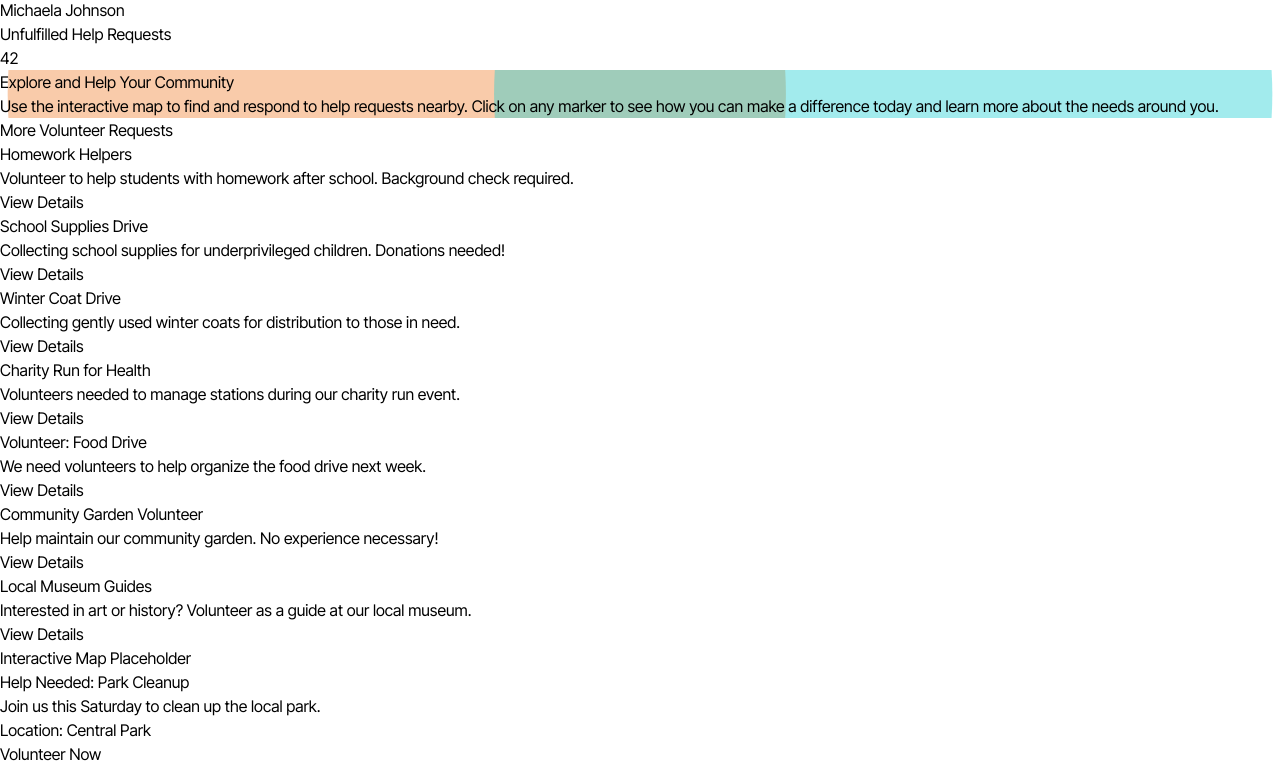
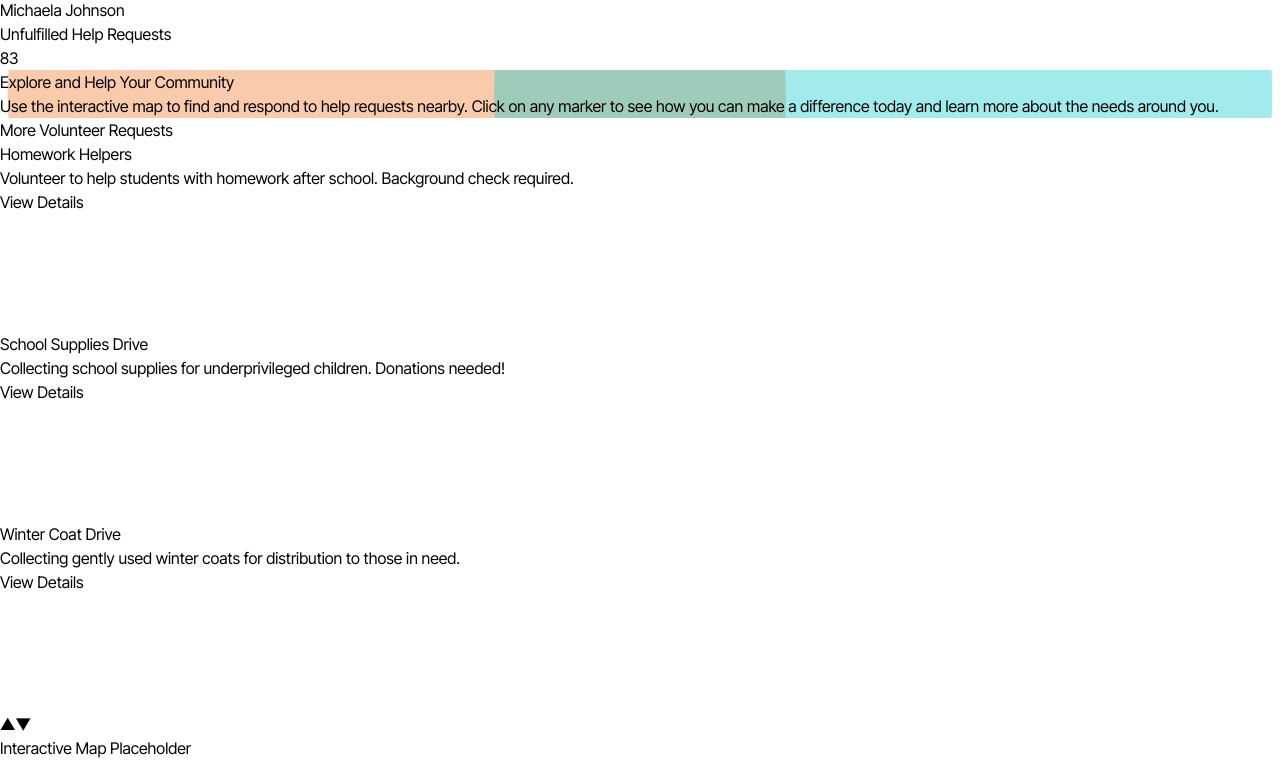
Before and after one commit to Dingan-Mkhize/P7_volunteer_app, a React (Vite) app: page /dashboard in a window 1280 px wide. Shown: the part 1582-2346 px from the top of the page. Built offline with nearby package versions, Linux system fonts and the light colour scheme.

Commit message:
sidebar finished with pagination and css smooth change animation, data.js task type added, unfulfilled request dummy simulator added, colour of task mapped to title

```diff
--- a/src/Data.js
+++ b/src/Data.js
@@ -5,6 +5,7 @@ export const volunteerRequests = [
     description: "Join us this Saturday to clean up the local park.",
     location: "Central Park",
     urgency: 10,
+    type: "task",
   },
   {
     id: 2,
@@ -13,6 +14,7 @@ export const volunteerRequests = [
       "We need volunteers to help organize the food drive next week.",
     location: "Community Center",
     urgency: 5,
+    type: "task",
   },
   {
     id: 3,
@@ -21,6 +23,7 @@ export const volunteerRequests = [
       "Looking for volunteers to assist with grocery shopping for elderly residents.",
     location: "Various Locations",
     urgency: 8,
+    type: "task",
   },
   {
     id: 4,
@@ -29,6 +32,7 @@ export const volunteerRequests = [
       "Collecting school supplies for underprivileged children. Donations needed!",
     location: "Local Library",
     urgency: 7,
+    type: "material",
   },
   {
     id: 5,
@@ -36,6 +40,7 @@ export const volunteerRequests = [
     description: "Help maintain our community garden. No experience necessary!",
     location: "Greenway Community Garden",
     urgency: 4,
+    type: "task",
   },
   {
     id: 6,
@@ -44,6 +49,7 @@ export const volunteerRequests = [
       "Join our monthly effort to keep our beaches clean. Meet at the main pier.",
     location: "Seaview Beach",
     urgency: 9,
+    type: "task",
   },
   {
     id: 7,
@@ -52,6 +58,7 @@ export const volunteerRequests = [
       "Volunteers needed to manage stations during our charity run event.",
     location: "City Park",
     urgency: 6,
+    type: "task",
   },
   {
     id: 8,
@@ -60,6 +67,7 @@ export const volunteerRequests = [
       "Interested in art or history? Volunteer as a guide at our local museum.",
     location: "City Museum",
     urgency: 3,
+    type: "task",
   },
   {
     id: 9,
@@ -68,6 +76,7 @@ export const volunteerRequests = [
       "Volunteer to help students with homework after school. Background check required.",
     location: "Community Youth Center",
     urgency: 8,
+    type: "task",
   },
   {
     id: 10,
@@ -76,6 +85,7 @@ export const volunteerRequests = [
       "Collecting gently used winter coats for distribution to those in need.",
     location: "Town Hall",
     urgency: 7,
+    type: "material",
   },
 ];
 
--- a/src/components/Dashboard.jsx
+++ b/src/components/Dashboard.jsx
@@ -1,6 +1,7 @@
 import { useState, useEffect } from "react";
 import ProfImg from "../assets/volunteer_11.png";
 import FooterBackground from "../assets/overlapping_circles.svg";
+import "../index.css";
 import Message from "./Message";
 import { volunteerRequests } from "../Data";
 
@@ -8,28 +9,64 @@ const Dashboard = () => {
   const [unfulfilledRequests, setUnfulfilledRequests] = useState(0);
   const [sidebarRequests, setSidebarRequests] = useState([]);
   const [urgentRequests, setUrgentRequests] = useState([]);
+  const [currentPage, setCurrentPage] = useState(0);
+  const [animationClass, setAnimationClass] = useState("fadeIn");
+  const requestsPerPage = 3; // Adjust based on your preference
+
+  const fetchUnfulfilledRequestCount = () => {
+    return new Promise((resolve) => {
+      setTimeout(() => {
+        const simulatedCount = Math.floor(Math.random() * 100); // Random count for demonstration
+        resolve(simulatedCount);
+      }, 1000); // Simulate network delay
+    });
+  };
 
   useEffect(() => {
-    // Sort volunteerRequests by urgency in descending order
-    const sortedByUrgency = [...volunteerRequests].sort(
+    // Existing sorting logic for requests
+    const sortedRequests = [...volunteerRequests].sort(
       (a, b) => b.urgency - a.urgency
     );
+    setUrgentRequests(sortedRequests.slice(0, 3)); // Top 3 for urgent requests
+    setSidebarRequests(sortedRequests.slice(3)); // Rest for sidebar
+  }, []);
 
-    // Top 3 for the urgent volunteer cards
-    const topUrgentRequests = sortedByUrgency.slice(0, 3);
-    setUrgentRequests(topUrgentRequests);
-
-    // The rest for the sidebar, excluding the top 3
-    const sidebarRequestsExcludingTopUrgent = sortedByUrgency.slice(3);
-    setSidebarRequests(sidebarRequestsExcludingTopUrgent);
-
-    // Fetch unfulfilled requests count (placeholder)
-    const fetchUnfulfilledRequestsCount = async () => {
-      const count = 42; // Example static count
+  // New useEffect for updating unfulfilled requests count
+  useEffect(() => {
+    const updateUnfulfilledRequests = async () => {
+      const count = await fetchUnfulfilledRequestCount();
       setUnfulfilledRequests(count);
     };
-    fetchUnfulfilledRequestsCount();
+
+    updateUnfulfilledRequests(); // Initial fetch
+
+    const intervalId = setInterval(() => {
+      updateUnfulfilledRequests(); // Periodic fetch
+    }, 5000); // Update every 5 seconds
+
+    return () => clearInterval(intervalId); // Cleanup on unmount
   }, []);
+
+  const totalPages = Math.ceil(sidebarRequests.length / requestsPerPage);
+
+  const displayedRequests = sidebarRequests.slice(
+    currentPage * requestsPerPage,
+    (currentPage + 1) * requestsPerPage
+  );
+
+  const changePage = (direction) => {
+    setAnimationClass("fadeOut");
+
+    setTimeout(() => {
+      if (direction === "next") {
+        setCurrentPage((currentPage + 1) % totalPages);
+      } else {
+        setCurrentPage((currentPage ? currentPage : totalPages) - 1);
+      }
+
+      setAnimationClass("fadeIn");
+    }, 500); // Ensure this matches your CSS animation duration
+  };
 
   return (
     <div className="bg-white flex flex-col px-16 py-12 max-md:px-5 lg:flex-row">
@@ -79,28 +116,63 @@ const Dashboard = () => {
         </div>
 
         <div className="grid lg:grid-cols-5 gap-4 p-12 mt-6">
-          {/* Sidebar */}
-          <div className="lg:col-span-1 mb-8 lg:mb-0 flex flex-col p-3 border border-black rounded-xl shadow-xl shadow-[#7d7d7d]" style={{ maxHeight: 'calc(575px + 200px)', overflowY: 'auto' }}>
-            <h3 className="text-xl font-semibold mb-4">
+          {/* Sidebar Section */}
+          <div
+            className="lg:col-span-1 mb-8 lg:mb-0 flex flex-col p-3 border border-black rounded-xl shadow-xl shadow-[#7d7d7d]"
+            style={{ maxHeight: "773px", overflowY: "hidden" }}
+          >
+            <h3 className="text-xl font-semibold mb-3">
               More Volunteer Requests
             </h3>
-
+            {/* Content area for volunteer info boxes */}
+            <div className={`flex-grow overflow-hidden ${animationClass}`}>
               <ul>
-              {sidebarRequests.map((request) => (
-                <li key={request.id} className="mb-4 p-1 border border-black rounded-xl">
-                  <div className="text-sm text-gray-600 hover:text-gray-800 cursor-pointer">
-                    <div className="font-semibold">{request.title}</div>
-                    <div className="text-xs mt-1">{request.description}</div>
+                {displayedRequests.map((request, index) => (
+                  <li
+                    key={index}
+                    className="border border-black p-1 rounded-xl mb-3"
+                    style={{ height: "190px" }}
+                  >
+                    <div className="flex flex-col justify-between text-sm text-gray-600 hover:text-gray-800 h-full">
+                      <div>
+                        <div
+                          className={`text-sm font-semibold mb-1 ${request.type === "task" ? "text-[#15bec1]" : "text-[#f17d2b]"}`}
+                        >
+                          {request.title}
+                        </div>
+                        <div className="text-xs mt-1 overflow-hidden">
+                          {request.description}
+                        </div>
+                      </div>
+                      <div className="flex justify-center">
                         <a
                           href={`/volunteer-requests/${request.id}`}
-                      className="inline-block mt-2 text-blue-500 hover:text-blue-700 text-xs font-semibold"
+                          className="mt-2 text-white text-xs leading-4 whitespace-nowrap justify-center items-stretch border bg-black px-3 py-1 border-solid border-black shadow-md shadow-[#7d7d7d] hover:translate-y-[-2px] hover:shadow-2xl transition duration-300 rounded-full"
                         >
                           View Details
                         </a>
                       </div>
+                    </div>
                   </li>
                 ))}
               </ul>
+            </div>
+
+            {/* Pagination buttons */}
+            <div className="mt-auto ml-3 mr-3 flex justify-between">
+              <button
+                onClick={() => changePage("next")}
+                className="text-sm bg-black text-white px-3 py-2 hover:bg-gray-600 shadow-md shadow-[#7d7d7d] hover:translate-y-[-2px] hover:shadow-2xl transition duration-300 rounded-full"
+              >
+                &#9650;
+              </button>
+              <button
+                onClick={() => changePage("prev")}
+                className="text-sm bg-black text-white px-3 py-2 hover:bg-gray-600 shadow-md shadow-[#7d7d7d] hover:translate-y-[-2px] hover:shadow-2xl transition duration-300 rounded-full"
+              >
+                &#9660;
+              </button>
+            </div>
           </div>
 
           {/* Container for Map and Volunteer Cards */}
@@ -111,6 +183,7 @@ const Dashboard = () => {
                 Interactive Map Placeholder
               </h2>
             </div>
+
             {/* Volunteer Cards */}
             <div className="grid grid-cols-1 md:grid-cols-3 gap-5 mt-12">
               {urgentRequests.map((request) => (
@@ -119,7 +192,9 @@ const Dashboard = () => {
                   className="flex flex-col p-3 border border-black rounded-xl shadow-xl shadow-[#7d7d7d] overflow-hidden"
                 >
                   <div className="p-2 flex flex-col justify-between flex-grow">
-                    <h3 className="text-sm font-semibold text-black mb-1">
+                    <h3
+                      className={`text-sm font-semibold mb-1 ${request.type === "task" ? "text-[#15bec1]" : "text-[#f17d2b]"}`}
+                    >
                       {request.title}
                     </h3>
                     <p className="text-xs text-black mb-2">
@@ -128,7 +203,7 @@ const Dashboard = () => {
                     <p className="text-xs text-gray-600">
                       Location: {request.location}
                     </p>
-                    <button className="mt-2 text-white text-xs leading-4 whitespace-nowrap justify-center items-stretch border bg-black px-3 py-1 border-solid border-black shadow-sm hover:translate-y-[-2px] hover:shadow-lg transition duration-300 rounded-full">
+                    <button className="mt-2 text-white text-xs leading-4 whitespace-nowrap justify-center items-stretch border bg-black px-3 py-1 border-solid border-black shadow-md shadow-[#7d7d7d] hover:translate-y-[-2px] hover:shadow-2xl transition duration-300 rounded-full">
                       Volunteer Now
                     </button>
                   </div>
--- a/src/components/Home.jsx
+++ b/src/components/Home.jsx
@@ -31,9 +31,7 @@ const Home = () => {
 
       <div className="rounded-xl shadow-xl shadow-white mx-auto w-full max-w-3xl overflow-hidden p-6 mt-3 mb-3">
         <div className="self-center text-black text-center text-6xl font-bold">
-          Hands United,
-        </div>
-        <div className="text-black text-center text-6xl font-bold">
+          Hands United<p className="text-sm mt-3">———————</p>
           Connecting Communities, One Request at a Time
         </div>
         <div className="text-black text-center text-lg mt-3">
--- a/src/index.css
+++ b/src/index.css
@@ -89,3 +89,30 @@ em, i {
     /* Top-right shadow */ -2px 2px 0 #000,
     /* Bottom-left shadow */ 2px 2px 0 #000; /* Bottom-right shadow */
 }
+
+/* animations.css */
+@keyframes fadeIn {
+  from {
+    opacity: 0;
+  }
+  to {
+    opacity: 1;
+  }
+}
+
+@keyframes fadeOut {
+  from {
+    opacity: 1;
+  }
+  to {
+    opacity: 0;
+  }
+}
+
+.fadeIn {
+  animation: fadeIn 0.5s ease forwards;
+}
+
+.fadeOut {
+  animation: fadeOut 0.5s ease forwards;
+}
```
Also changed, not shown: 1 other file (tests, documents, lock files or other folders). Lines whose indentation alone changed are shown as unchanged.
